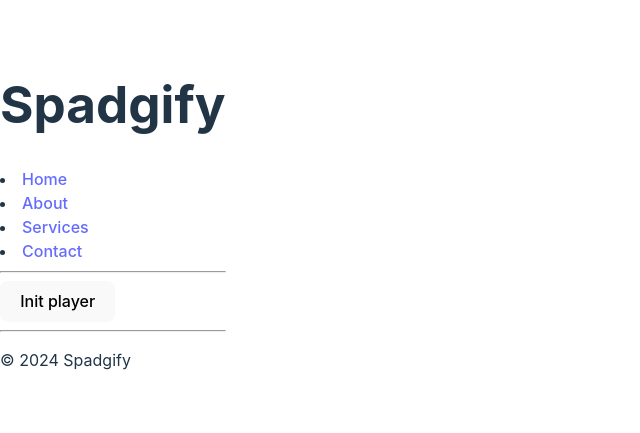
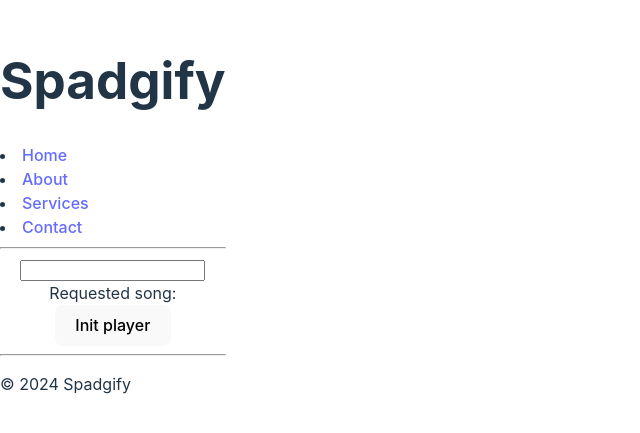
Before and after one commit to ubbe92/SPADGIFY, a React (Vite) app in the folder react/my-spadgify-app/: page / in a window 1280 px wide. Shown: the part 185-618 px from the top of the page, without its empty margins (0-640 px from the left). Built offline with nearby package versions, Linux system fonts and the light colour scheme.

Commit message:
we now have a shitty react client that can stream audio and take input

```diff
--- a/react/my-spadgify-app/src/MusicStreamingClient.jsx
+++ b/react/my-spadgify-app/src/MusicStreamingClient.jsx
@@ -5,6 +5,7 @@ const MusicStreamingClient = () => {
     const [source, setSource] = useState(null);
     const [isPlaying, setIsPlaying] = useState(false);
     const [isNotStarted, setIsNotStarted] = useState(true);
+    const [value, setValue] = useState("");
 
     const initPlayer = () => {
         console.log("initPlayer");
@@ -35,7 +36,8 @@ const MusicStreamingClient = () => {
 
             // Request a song to listen to!
             // const data = "perfect beauty-Mikael Jäcksson-In the bodega";
-            const data = "amalgam-DJ Sinthu-Performance is life";
+            // const data = "amalgam-DJ Sinthu-Performance is life";
+            const data = value;
             socket.send(data);
         };
 
@@ -111,8 +113,16 @@ const MusicStreamingClient = () => {
     //     };
     // };
 
+    function handleChange(e) {
+        setValue(e.target.value);
+    }
+
     return (
         <div>
+            <div className="MusicStreamingClient">
+                <input value={value} onChange={handleChange} />
+                <div>Requested song: {value}</div>
+
                 <button
                     onClick={startAudio}
                     disabled={isPlaying}
@@ -132,6 +142,7 @@ const MusicStreamingClient = () => {
                 </button>
                 {/* <button onClick={selectSong}>Send message to server</button> */}
             </div>
+        </div>
     );
 };
 
--- a/react/my-spadgify-app/src/index.css
+++ b/react/my-spadgify-app/src/index.css
@@ -11,6 +11,11 @@
     text-rendering: optimizeLegibility;
     -webkit-font-smoothing: antialiased;
     -moz-osx-font-smoothing: grayscale;
+}
+
+.MusicStreamingClient {
+    text-align: center;
+    margin: auto;
 }
 
 a {
```
Lines whose indentation alone changed are shown as unchanged.
